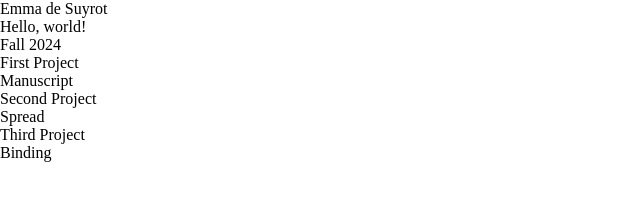
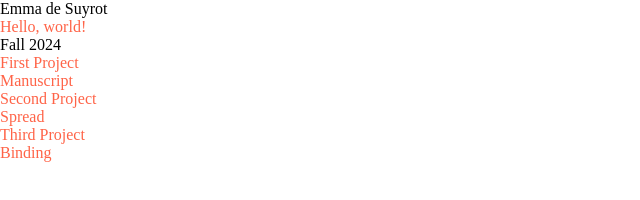
Before and after one commit to emmadesuyrot/emmadesuyrot.github.io, a plain HTML site: page index.html in a window 1280 px wide. Shown: the whole page, without its empty margins (0-640 px from the left). Drawn offline with Linux system fonts and the light colour scheme.

Commit message:
added style sheet

```diff
--- /dev/null
+++ b/assets/style.css
@@ -0,0 +1,3 @@
+p {
+	color: tomato;
+}
--- a/index.html
+++ b/index.html
@@ -3,6 +3,7 @@
 		<meta name="viewport" content="width=device-width, initial-scale=1">
 		<title>Typography and Interaction</title>
 		<link href="assets/reset.css" rel="stylesheet">
+		<link href="assets/style.css" rel="stylesheet">
 	</head>
 	<body>
 		<h1>Emma de Suyrot</h1>
```
